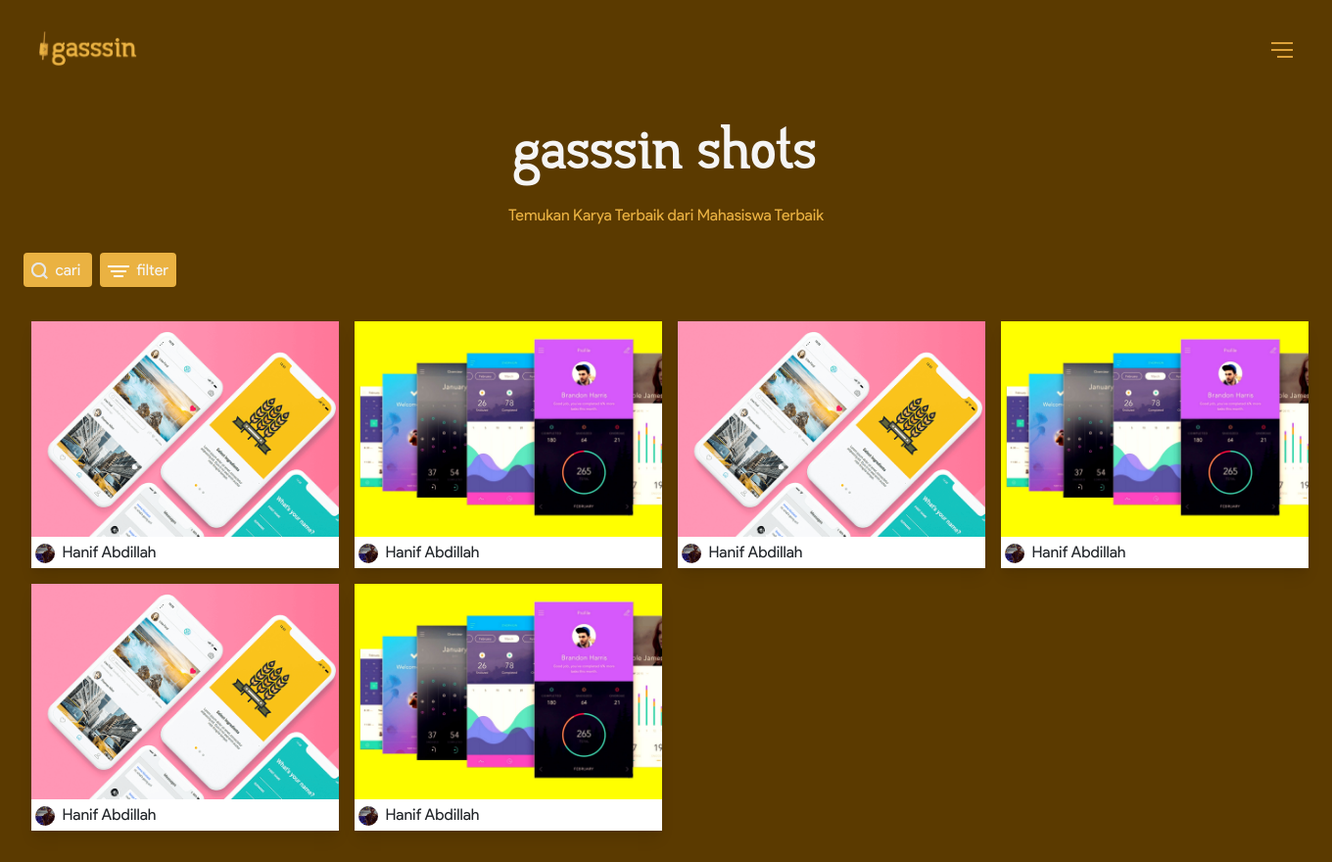
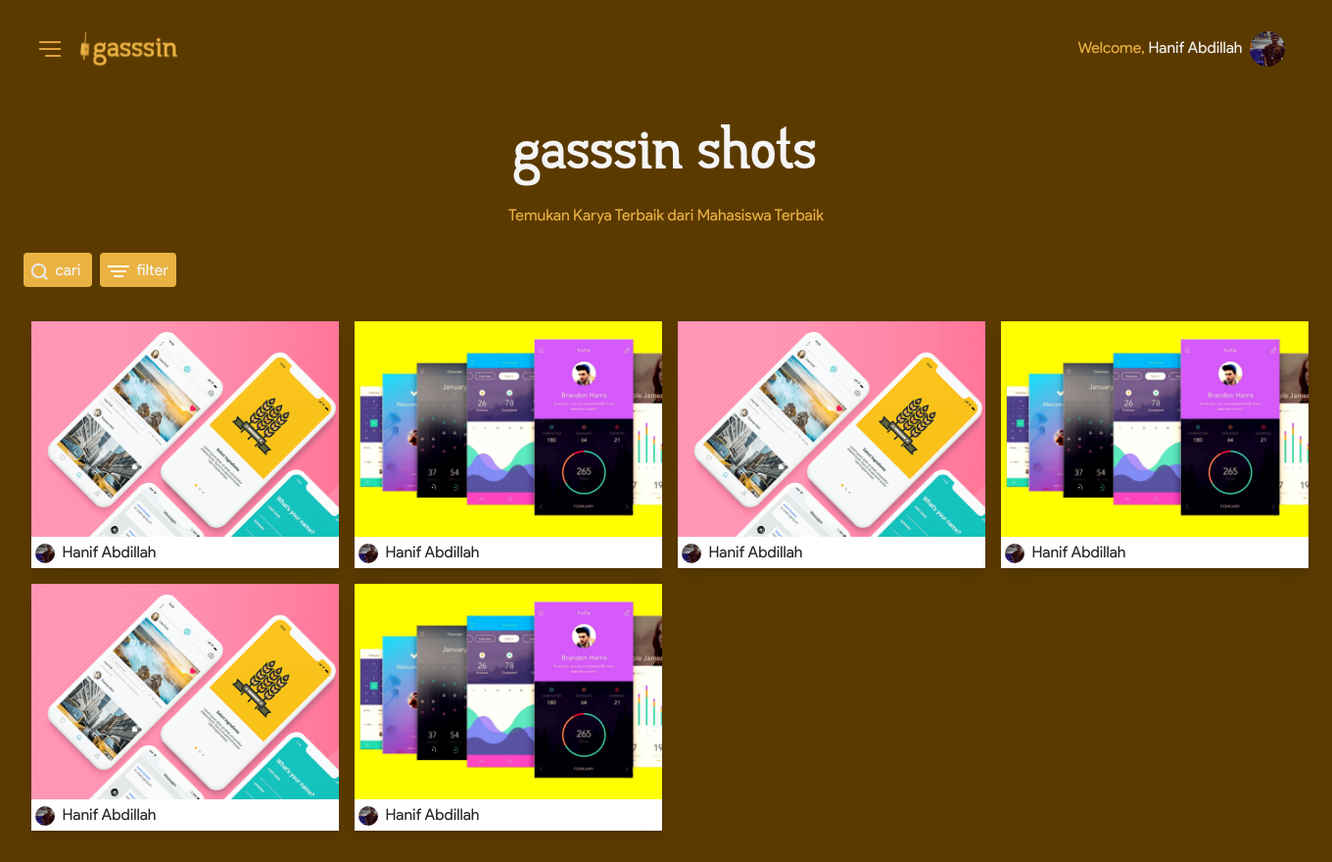
Before and after one commit to hanifabd/gasssin, a PHP site: page /gallery.html in a window 1360 px wide. Shown: the whole page at 98% size. Run offline with PHP 8.4, Linux system fonts and the light colour scheme.

Commit message:
navigation interaction

```diff
--- a/css/style.css
+++ b/css/style.css
@@ -14,6 +14,11 @@
 
 .etnic-san{
     font-family: Pajarakan Regular;
+}
+
+.dst-signin {
+    display: inline;
+    visibility: visible;
 }
 
 .dst {
@@ -49,6 +54,10 @@ body::-webkit-scrollbar {
 
 .fs48{
     font-size: 48px;
+}
+
+.fs36 {
+    font-size: 36px;
 }
 
 .fs20{
@@ -314,6 +323,17 @@ body::-webkit-scrollbar {
     text-decoration: none;
 }
 
+.btn-hv:hover {
+    box-shadow: 0 20px 25px -5px rgba(0, 0, 0, 0.1), 0 10px 10px -5px rgba(0, 0, 0, 0.04);
+    color: whitesmoke;
+    background-color: rgb(206, 145, 22);
+    transition: 1s;
+}
+
+.text-hv:hover {
+    color: whitesmoke;
+}
+
 .button-opt:hover{
     border: 3px solid #EAB242;
     transition: 1s;
@@ -451,6 +471,11 @@ body::-webkit-scrollbar {
 .navpd {
     padding: 24px;
 }
+
+.img_image_profile {
+    width: 36px;
+    height: 36px;
+}
 /* navigation */
 
 /* footer */
@@ -466,6 +491,11 @@ body::-webkit-scrollbar {
 /* cursor */
 
 @media only screen and (max-width: 800px) {
+    .dst-signin {
+        display: none;
+        visibility: hidden;
+    }
+
     .dst {
         display: none;
         visibility: hidden;
--- a/gallery.html
+++ b/gallery.html
@@ -22,11 +22,28 @@
     <title>Gasssin</title>
 </head>
 <body>
-    <div id="login" class="row row-fluid bgbrown">
-        <div class="navpd w-100">
+    <div class="row row-fluid bgbrown">
+        <div id="page_1" class="navpd w-100" style="display: block; visibility: visible;">
             <nav class="navbar w-100 fadeindown">
-                <a class="navbar-brand" href="#"><img class="pointer-cursor icon-chat" src="img/brand pojok.png" alt=""></a>
-                <span class="pointer-cursor"><img src="img/menu-br.png" alt=""></span>
+                <div class="navbar-brand">
+                    <span class="navbar-brand pointer-cursor" onclick="pagechange(1,2)"><img src="img/menu-br.png" alt=""></span>
+                    <a class="navbar-brand" href="#">
+                        <img class="pointer-cursor icon-chat" src="img/brand pojok.png" alt="">
+                    </a>
+                </div>
+                <!-- belum masuk -->
+                <div style="display: none; visibility: hidden">
+                    <a class="text-hv fs20 fcwhitesmoke p-2 text-decoration-none" href="login.html">Masuk</a>
+                    <span class="dst-signin pointer-cursor"><a class="btn-hv fs20 fcwhitesmoke p-2 bglbrown rounded text-decoration-none" href="register.html">Daftar</a></span>
+                </div>
+                <!-- belum masuk -->
+                <!-- sudah masuk -->
+                <div class="pointer-cursor" style="display: inline; visibility: visible">
+                    <span class="dst-signin fclbrown">Welcome, </span>
+                    <span class="dst-signin fcwhitesmoke mr-1">Hanif Abdillah</span>
+                    <span class="thumb_desc_img rounded-circle mr-2"><img class="img_image_profile rounded-circle" src="img/p1.jpg" alt=""></span>
+                </div>
+                <!-- sudah masuk -->
             </nav>
             <div class="w-100">
                 <div class="w-100 fadeindown">
@@ -209,6 +226,37 @@
                 <!-- showcase gallery -->
             </div>
         </div>
+
+        <div id="page_2" class="navpd w-100" style="display: none; visibility: hidden;">
+            <nav class="navbar w-100">
+                <div class="navbar-brand">
+                    <span class="navbar-brand pointer-cursor" onclick="pagechange(2,1)"><img src="img/menu-br.png" alt=""></span>
+                    <a class="navbar-brand" href="#">
+                        <img class="pointer-cursor icon-chat" src="img/brand pojok.png" alt="">
+                    </a>
+                </div>
+                <!-- belum masuk -->
+                <div style="display: none; visibility: hidden">
+                    <a class="text-hv fs20 fcwhitesmoke p-2 text-decoration-none" href="login.html">Masuk</a>
+                    <span class="dst-signin pointer-cursor"><a class="btn-hv fs20 fcwhitesmoke p-2 bglbrown rounded text-decoration-none" href="register.html">Daftar</a></span>
+                </div>
+                <!-- belum masuk -->
+                <!-- sudah masuk -->
+                <div class="pointer-cursor" style="display: inline; visibility: visible">
+                    <span class="dst-signin fclbrown">Welcome, </span>
+                    <span class="dst-signin fcwhitesmoke mr-1">Hanif Abdillah</span>
+                    <span class="thumb_desc_img rounded-circle mr-2"><img class="img_image_profile rounded-circle" src="img/p1.jpg" alt=""></span>
+                </div>
+                <!-- sudah masuk -->
+            </nav>
+            <center>
+                <div class="pd54">
+                    <div class="slideinleft"><a class="fs60 fcwhitesmoke" href="">Shots</a></div>
+                    <div class="slideinright"><a class="fs60 fcwhitesmoke" href="">Mahasiswa</a></div>
+                    <div class="slideinleft"><a class="fs60 fcwhitesmoke" href="">Tentang</a></div>
+                </div>
+            </center>
+        </div>
     </div>
 </body>
 </html>
--- a/js/trigger.js
+++ b/js/trigger.js
@@ -14,6 +14,21 @@ function closediv(divpart) {
     return true;
 }
 
+function pagechange(frompage, topage) {
+    var page=document.getElementById('page_'+frompage);
+    if (!page) return false;
+    page.style.visibility='hidden';
+    page.style.display='none';
+
+    page=document.getElementById('page_'+topage);
+    if (!page) return false;
+    page.style.display='block';
+    page.style.visibility='visible';
+
+    return true;
+}
+
+
 function animateCSS(element, animationName, callback) {
     const node = document.querySelector(element)
     node.classList.add('animated', animationName)
```
